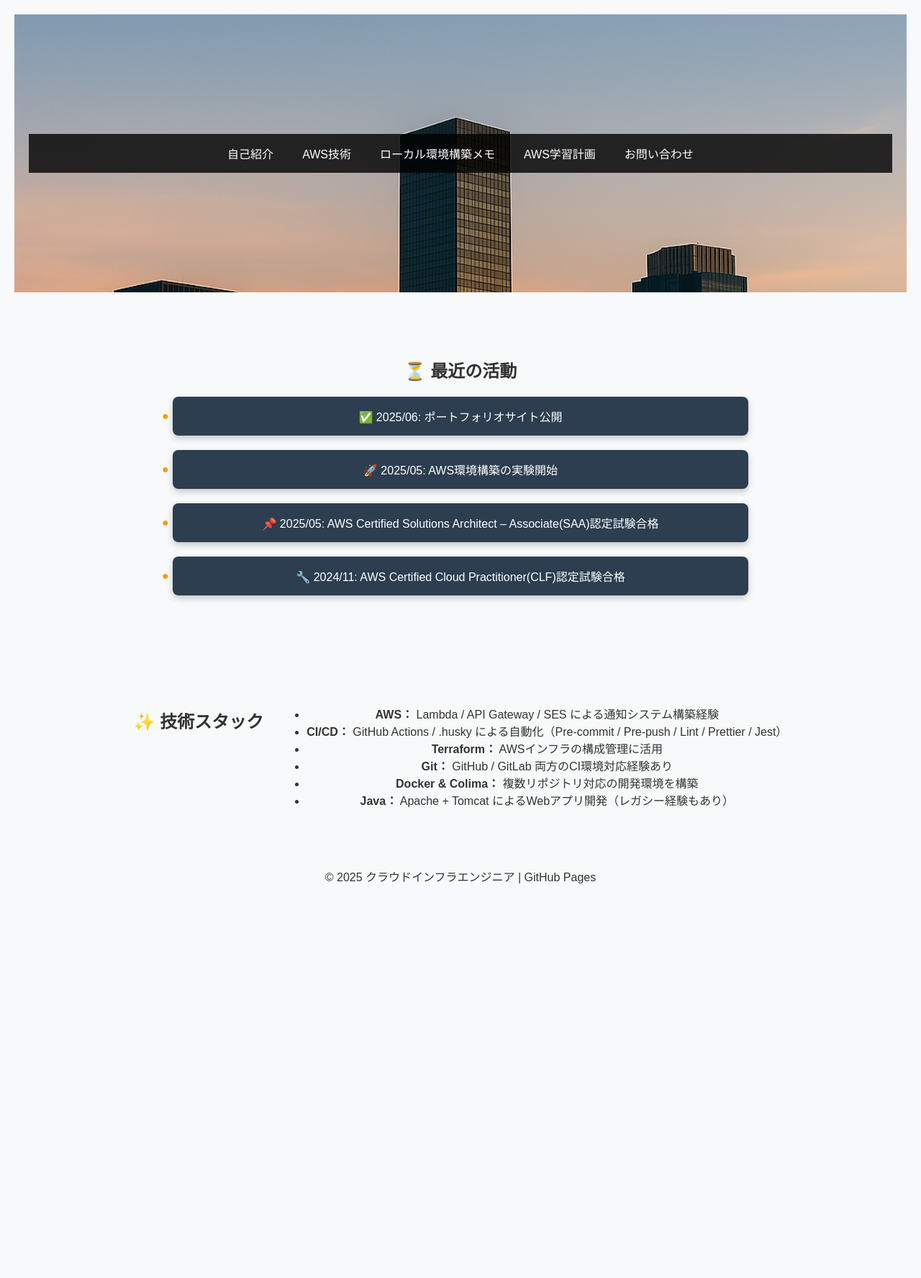
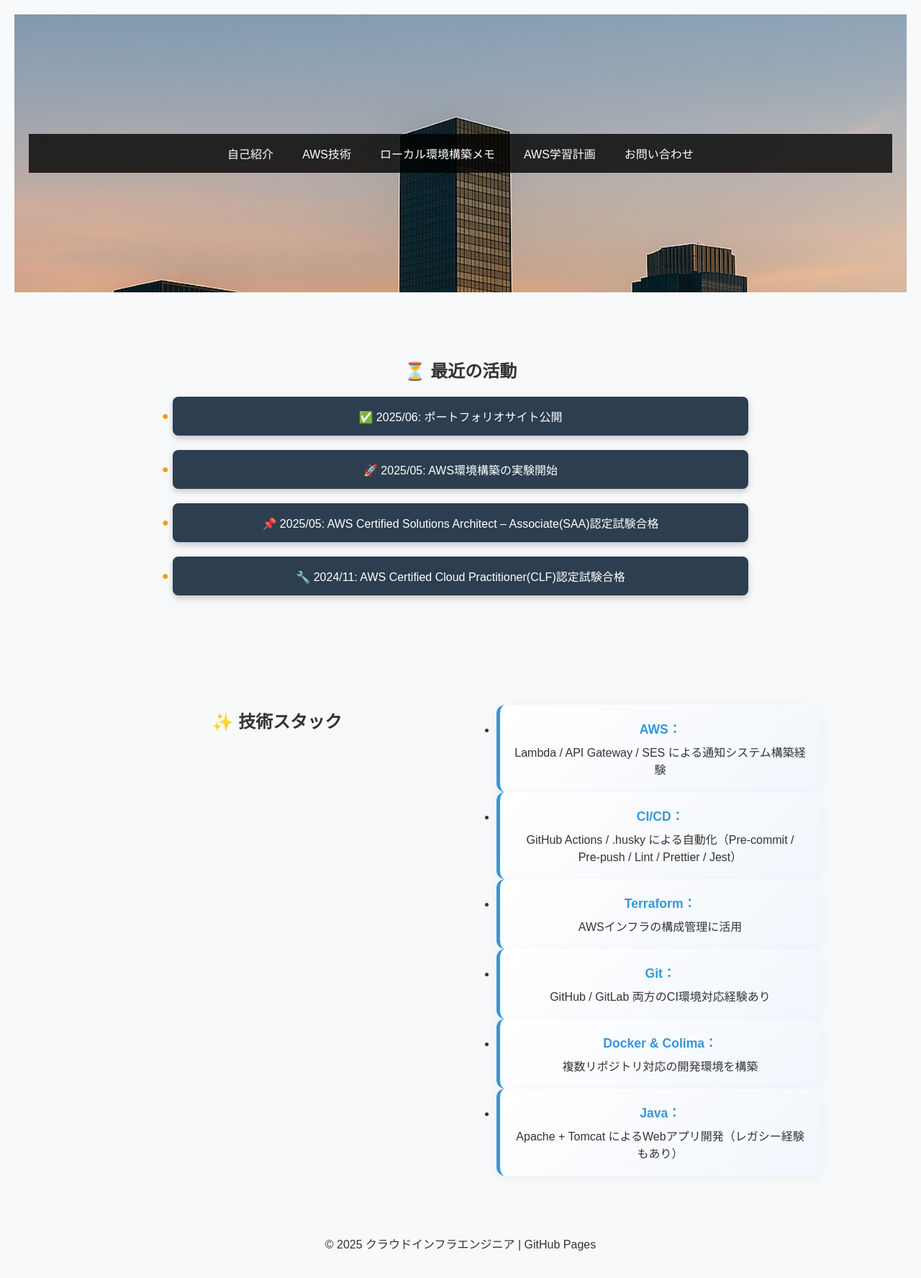
Before and after one commit to cloudrobo48/aws-cloud, a Jekyll site: the page index.html, which Jekyll copies as it is, in a window 1280 px wide. Shown: the whole page at 72% size. Built offline with Jekyll 4.4.1, drawn with Linux system fonts in a browser that asks for light colours; before the commit the page ends 1265 px from its top, so only the background shows below that.

Commit message:
update css

```diff
--- a/assets/css/style.css
+++ b/assets/css/style.css
@@ -127,23 +127,36 @@
 }
 
 .skills {
-  display: flex;
-  justify-content: center;
+  display: grid;
+  grid-template-columns: repeat(auto-fit, minmax(280px, 1fr));
   gap: 20px;
   padding: 50px 20px;
+  max-width: 1000px;
+  margin: 0 auto;
 }
 
-.skills p {
-  background: #2c3e50;
-  color: white;
-  padding: 15px;
-  border-radius: 8px;
-  text-align: center;
-  transition: all 0.3s ease-in-out;
+.skills li {
+  background: linear-gradient(135deg, #ffffff, #f2f6fc);
+  border-left: 5px solid #3498db;
+  padding: 20px;
+  border-radius: 12px;
+  box-shadow: 0 4px 16px rgba(0, 0, 0, 0.05);
+  transition:
+    transform 0.3s ease,
+    box-shadow 0.3s ease;
 }
 
-.skills p:hover {
-  background: #34495e;
+.skills li:hover {
+  transform: translateY(-5px);
+  box-shadow: 0 8px 24px rgba(0, 0, 0, 0.1);
+}
+
+.skills strong {
+  display: block;
+  font-size: 1.1em;
+  color: #3498db;
+  margin-bottom: 8px;
+  font-weight: bold;
 }
 
 body {
```
